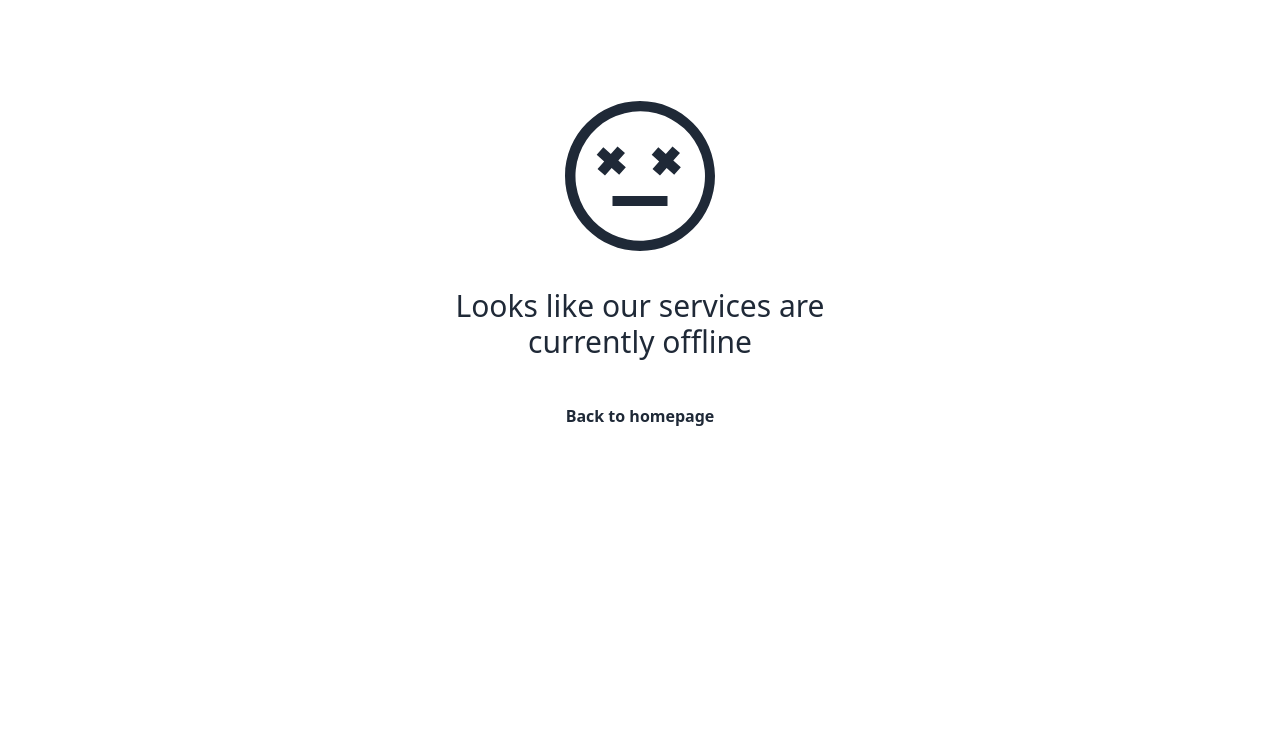
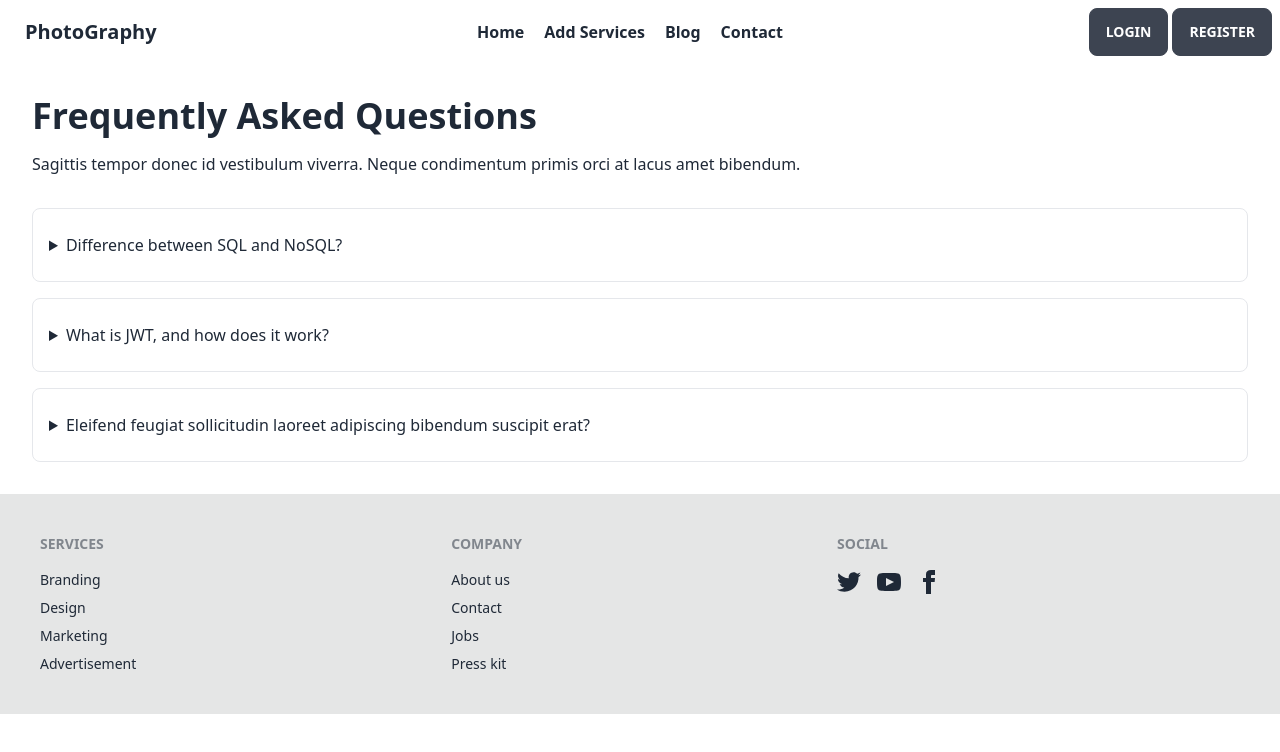
Before and after one commit to EmonKumarDas/personal_photography_blog, a React (Create React App) app: page /blog in a window 1280 px wide. Shown: the top 752 px of the page. Built offline with nearby package versions, Linux system fonts and the light colour scheme; no server answers.

Commit message:
delete comment from database

```diff
--- a/src/components/Router/Route.jsx
+++ b/src/components/Router/Route.jsx
@@ -1,5 +1,6 @@
 import { createBrowserRouter } from "react-router-dom";
 import AddService from "../addService/AddService";
+import Blog from "../blog/Blog";
 import ErrorPage from "../errorPage/ErrorPage";
 import AllCategories from "../pages/AllCategories";
 import CardDetails from "../pages/CardDetails";
@@ -13,7 +14,7 @@ import PrivateRoute from "./PrivateRoute";
 const router = createBrowserRouter([
     {
       path: "/",
-      errorElement:<ErrorPage></ErrorPage>,
+      // errorElement:<ErrorPage></ErrorPage>,
       element: <Main></Main>,
       children:[
         {
@@ -54,7 +55,11 @@ const router = createBrowserRouter([
         element:<PrivateRoute>
           <AddService></AddService>
         </PrivateRoute>
-      }
+      },
+      {
+        path:"/blog",
+        element:<Blog></Blog>
+      },
 
       ]
     },
--- a/src/components/Shared/Navbar.jsx
+++ b/src/components/Shared/Navbar.jsx
@@ -13,11 +13,12 @@ const Navbar = ({ children }) => {
     <div className='flex space-x-5 font-bold'>
       <Link to="/home"><li>Home</li></Link>
       <Link to="/addservices"><li>Add Services</li></Link>
-      <Link to=""><li>Blog</li></Link>
+      <Link to="/blog"><li>Blog</li></Link>
       <Link to=""><li>Contact</li></Link>
       {
         user?<Link to="/review"><li>My Review</li></Link>:""
       }
+      <p>{user?.displayName}</p>
     </div>
   </>
   return (
--- a/src/components/SignIn/Registration.jsx
+++ b/src/components/SignIn/Registration.jsx
@@ -24,7 +24,7 @@ const Registration = ({ children }) => {
 
             e.target.email.value = "";
             e.target.password.value = "";
-            e.target.confirmPassword.value = "";
+            e.target.name.value = "";
             handleUserProfile(name);
             navigate(from, { replace: true });
         })
--- a/src/components/UserCommet/Comment.jsx
+++ b/src/components/UserCommet/Comment.jsx
@@ -1,5 +1,5 @@
 import React, { useContext, useState } from 'react';
-import { Link, Navigate, useNavigate } from 'react-router-dom';
+import { Link, useNavigate } from 'react-router-dom';
 import { userContext } from '../context/ContextProvider';
 import { ToastContainer, toast } from 'react-toastify';
 import 'react-toastify/dist/ReactToastify.css';
@@ -73,7 +73,7 @@ const Comment = ({ children,id,postData }) => {
 
                 </div>
                 <form onSubmit={handleMessage} className="flex flex-col w-full">
-                    <textarea rows="3" name="message" placeholder="Write Your Message..." className="p-4 rounded-md resize-none dark:text-gray-100 dark:bg-gray-900"></textarea>
+                    <textarea rows="3" required name="message" placeholder="Write Your Message..." className="p-4 rounded-md resize-none dark:text-gray-100 dark:bg-gray-900"></textarea>
                     {/* Ratting  start*/}
                     <p className="dark:text-gray-400">Please Rate My Photography</p>
             <div className="flex flex-wrap items-center mt-2 mb-1 space-x-2">
--- /dev/null
+++ b/src/components/blog/Blog.jsx
@@ -0,0 +1,28 @@
+import React from 'react';
+
+const Blog = () => {
+    return (
+        <section className="dark:bg-gray-800 dark:text-gray-100">
+        <div className="container flex flex-col justify-center px-4 py-8 mx-auto md:p-8">
+            <h2 className="text-2xl font-semibold sm:text-4xl">Frequently Asked Questions</h2>
+            <p className="mt-4 mb-8 dark:text-gray-400">Sagittis tempor donec id vestibulum viverra. Neque condimentum primis orci at lacus amet bibendum.</p>
+            <div className="space-y-4">
+                <details className="w-full border rounded-lg">
+                    <summary className="px-4 py-6 focus:outline-none focus-visible:ring-blue-400">Difference between SQL and NoSQL?</summary>
+                    <p className="px-4 py-6 pt-0 ml-4 -mt-4 dark:text-gray-400">SQL databases are relational<br></br> NoSQL databases are non-relational.</p>
+                </details>
+                <details className="w-full border rounded-lg">
+                    <summary className="px-4 py-6 focus:outline-none focus-visible:ring-blue-400">What is JWT, and how does it work?</summary>
+                    <p className="px-4 py-6 pt-0 ml-4 -mt-4 dark:text-gray-400">Tincidunt ut hac condimentum rhoncus phasellus nostra. Magna porttitor egestas tincidunt neque vehicula potenti. </p>
+                </details>
+                <details className="w-full border rounded-lg">
+                    <summary className="px-4 py-6 focus:outline-none focus-visible:ring-blue-400">Eleifend feugiat sollicitudin laoreet adipiscing bibendum suscipit erat?</summary>
+                    <p className="px-4 py-6 pt-0 ml-4 -mt-4 dark:text-gray-400">Justo libero tellus integer tincidunt justo semper consequat venenatis aliquet imperdiet. Ultricies urna proin fusce nulla pretium sodales vel magna et massa euismod vulputate sed. </p>
+                </details>
+            </div>
+        </div>
+    </section>
+    );
+};
+
+export default Blog;
--- a/src/components/pages/MyReview.jsx
+++ b/src/components/pages/MyReview.jsx
@@ -3,20 +3,19 @@ import { userContext } from '../context/ContextProvider';
 import ReviewCard from '../smallPages/MyReviewCard/ReviewCard';
 
 const MyReview = () => {
-const {user} = useContext(userContext);
-    const [myComments,setComments] = useState([]);
-console.log(myComments);
-    useEffect(()=>{
+  const { user } = useContext(userContext);
+  const [myComments, setComments] = useState([]);
+  useEffect(() => {
     fetch(`http://localhost:5000/comments?email=${user?.email}`)
-        .then(res=>res.json())
-        .then(result=>setComments(result))
-    },[user?.email])
+      .then(res => res.json())
+      .then(result => setComments(result))
+  }, [user?.email])
 
   return (
     <div className='my-10'>
 
       {
-           myComments.length===0?<h1 className='flex justify-center font-bold text-3xl my-40'>No Comments are Found</h1>: myComments.map(mycomment=> <ReviewCard
+        myComments.length === 0 ? <h1 className='flex justify-center font-bold text-3xl my-40'>No Comments are Found</h1> : myComments.map(mycomment => <ReviewCard
           key={mycomment._id}
           mycomment={mycomment}
         ></ReviewCard>)
--- a/src/components/smallPages/MyReviewCard/ReviewCard.jsx
+++ b/src/components/smallPages/MyReviewCard/ReviewCard.jsx
@@ -1,11 +1,20 @@
 import React from 'react';
 import DeleteComment from '../../DeleteComment/DeleteComment';
 
-const ReviewCard = ({mycomment}) => {
-    const {NewMessage,date,email,name,photo,rating,time,title,img} = mycomment;
+const ReviewCard = ({ mycomment }) => {
+    const { NewMessage, date, email, name, photo, rating, time, title, img } = mycomment;
 
-    const handleDelete=(comment)=>{
-        console.log(comment)
+    const handleDelete = (comment) => {
+        fetch(`http://localhost:5000/commentsDelete/${comment._id}`,{
+            method:'DELETE',
+        })
+            .then(res => res.json())
+            .then(data => {
+                if (data.deletedCount > 0) {
+                    alert("Deleted");
+                    window.location.reload(true);
+                }
+            })
     }
     return (
         <div className='mt-5'>
```
Lines whose indentation alone changed are shown as unchanged.
